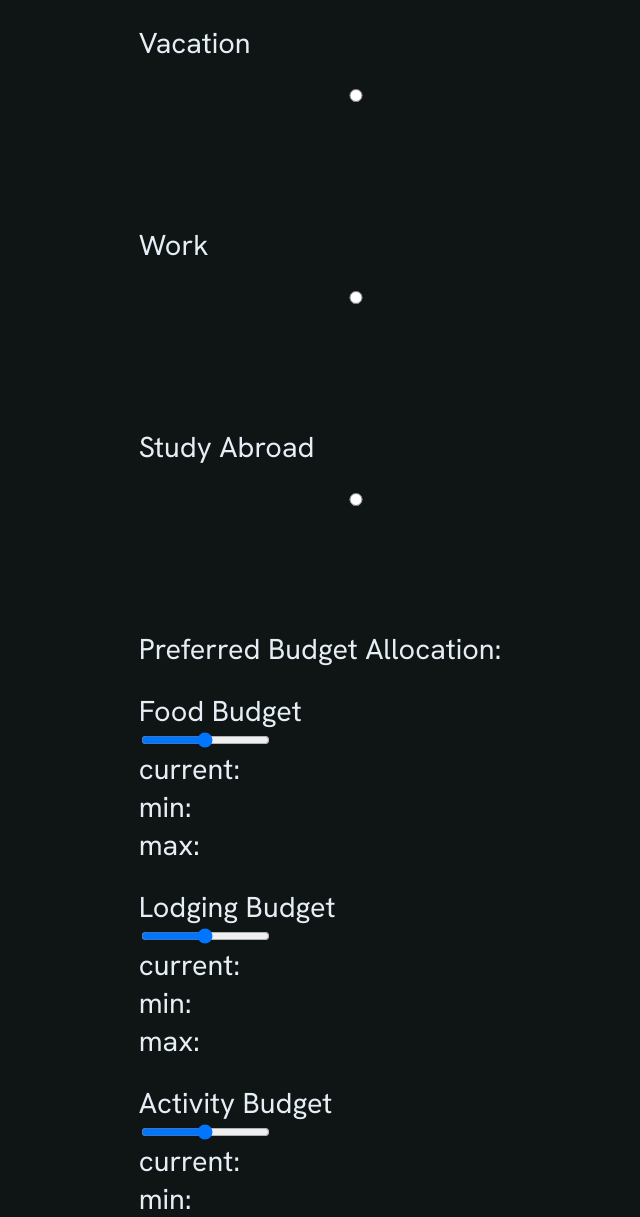
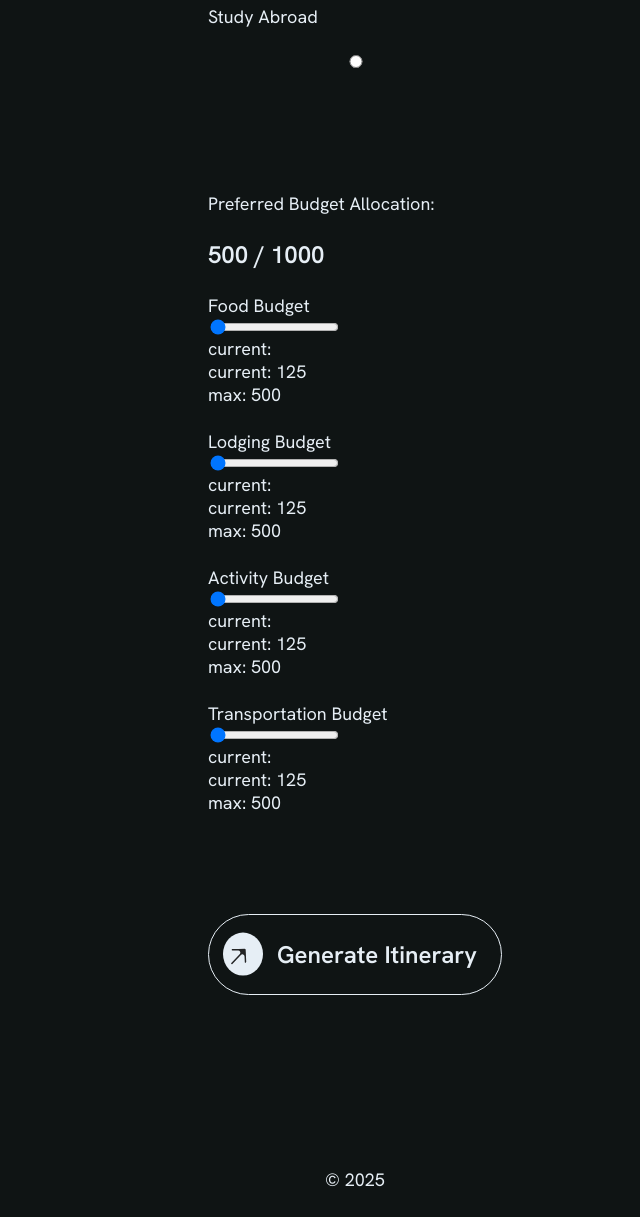
Before and after one commit to lahg1103/SeniorProject, a Flask app: page /questionnaire in a window 1280 px wide. Shown: the part 5240-6457 px from the top of the page, without its empty margins (285-925 px from the left). After the commit the page ends 6427 px from the top, so only its background shows below. Run offline with Flask 3, Linux system fonts and the light colour scheme.

Commit message:
Sliders have been linked, WIP

```diff
--- a/static/css/style.css
+++ b/static/css/style.css
@@ -22,11 +22,11 @@ h6 {
 }
 
 h1 {
-    font-size: clamp(1.75rem, 2vw, 5rem);
+    font-size: clamp(1.75rem, 2vmin, 5rem);
 }
 
 h2 {
-    font-size: clamp(1.20rem, 1.8vw, 3rem);
+    font-size: clamp(1.20rem, 1.8vmin, 3rem);
 }
 
 .voyage-header {
@@ -39,11 +39,11 @@ h2 {
 .subheader {
     font-family: 'Hanken Grotesk', sans-serif;
     font-weight: 600;
-    font-size: clamp(1.20rem, 3vw, 4rem);
+    font-size: clamp(1.20rem, 3vmin, 4rem);
 }
 
 .hero {
-    font-size: clamp(2.5rem, 6vw, 12rem);
+    font-size: clamp(2.5rem, 6vmin, 12rem);
 }
 
 em {
@@ -119,7 +119,7 @@ body {
 }
 
 body {
-    font-size: clamp(1.12rem, 2.25vw, 3rem);
+    font-size: clamp(1.12rem, 2.25vmin, 3rem);
     text-rendering: optimizeLegibility;
     font-family: 'Hanken Grotesk', sans-serif;
     font-style: normal;
@@ -267,7 +267,7 @@ nav ul {
 
 .nav-link {
     position: relative;
-    font-size: clamp(1.5rem, 3vw, 4rem);
+    font-size: clamp(1.5rem, 3vmin, 4rem);
 }
 
 .nav-link::after {
@@ -539,11 +539,11 @@ section {
 }
 
 .up-facing {
-    transform: rotate(-137deg);
+    transform: rotate(-137deg) translateY(-1vh) translateX(-0.15vmin);
 }
 
 .arrow {
-    width: clamp(1.20rem, 3vw, 4rem);
+    width: clamp(1.20rem, 2.5vmin, 4rem);
     height: auto;
     transition: 600ms ease-in-out;
     z-index: 5;
@@ -570,13 +570,12 @@ section {
 .arrow-wrapper::before {
     content: '';
     position: absolute;
-    top: 50%;
+    top: calc( 50% + 0.5vh);
     left: 50%;
     translate: -50% -50%;
     height: 200%;
     width: 200%;
     background-color: var(--mainLight);
-    padding: 1rem;
     border-radius: 100%;
     z-index: 0;
     transition: height 800ms ease-in-out,
@@ -709,7 +708,7 @@ button {
 }
 
 .itinerary-heading {
-    font-size: clamp(1.75rem, 3vw, 5rem);
+    font-size: clamp(1.75rem, 3vmin, 5rem);
 }
 
 .day-card {
--- a/static/javascript/form.js
+++ b/static/javascript/form.js
@@ -113,52 +113,84 @@ class FormValidation {
 class LinkedSliders {
     constructor(sliders, totalBudget) {
         this.sliders = sliders,
-        this.totalBudget = totalBudget,
-        this.sliderLength = sliders.length
+        this.slidersLength = sliders.length,
+        this.totalBudgetInput = totalBudget,
+        this.totalBudget = parseInt(totalBudget.value) || 1000,
+
+        this.init();
     }
 
-    budgetAllocationMinimum(totalBudget = 1000) {
-    return Math.floor(totalBudget / 8);
+    init() {
+        this.updateSliderLimits();
+        this.listenForBudget();
+        this.listenForSlider();
     }
-    budgetAllocationMaximum(totalBudget = 1000) {
-        return Math.floor(this.sliderLength * this.budgetAllocationMinimum(totalBudget));
+
+    updateSliderLimits() {
+        const min = Math.floor(this.totalBudget / 8);
+        const max = Math.floor(this.slidersLength * Math.floor(this.totalBudget / 8));
+
+        Object.values(this.sliders).forEach(slider=> {
+            slider.min = min;
+            slider.max = max;
+            slider.value = min;
+
+            parent = slider.parentElement;
+
+            parent.querySelector('.min').textContent = "min: " + min;
+            parent.querySelector('.max').textContent = "max: " + max;
+            parent.querySelector('.min').textContent = "current: " + slider.value;
+        });
+
+        this.updateTotal();
     }
 
     listenForBudget() {
-        this.totalBudget.addEventListener('change', ()=> {
-            Object.values(this.sliders).forEach(slider => {
-                slider.min = this.budgetAllocationMinimum(this.totalBudget.value);
-                slider.max = this.budgetAllocationMaximum(this.totalBudget.value);
+        this.totalBudgetInput.addEventListener('change', ()=> {
+            this.totalBudget = parseInt(this.totalBudgetInput.value);
+            this.updateSliderLimits();
+        });
+    }
 
-                slider.parentElement.querySelector('.min').textContent = slider.min;
-                slider.parentElement.querySelector('.max').textContent = slider.max;
-            })
-        });
-        return true;
+    listenForSlider() {
+        Object.values(this.sliders).forEach(slider=>{
+            slider.addEventListener('input', ()=> this.handleSliderInput(slider));
+        })
     }
-    listenForChange() {
-        // initialize the total by getting the minimum sum of all sliders.
-        let runningTotal = this.budgetAllocationMaximum(this.totalBudget.value);
 
+    handleSliderInput(changedSlider) {
+        const sliders = Object.values(this.sliders);
+        let runningTotal = sliders.reduce((sum, s) => sum + parseInt(s.value), 0);
+        const difference = runningTotal - this.totalBudget;
 
-        this.listenForBudget();
+        if(difference == 0) {
+            this.updateTotal();
+            return;
+        }
 
-        // whenever there is a change in the sliders, make sure to update the running total.
-        let sliderTotal = runningTotal;
-        // update sliderTotal whenever budget is updated.
-        if (this.listenForBudget()) sliderTotal = runningTotal;
-        Object.values(this.sliders).forEach(slider => {
-            slider.addEventListener('change', ()=>{
-                slider.parentElement.querySelector('.current').textContent = slider.value;
+        const otherSliders = sliders.filter(s => s !== changedSlider);
+        let remaining = difference;
 
-                console.log(typeof parseInt(slider.value));
-                console.log(typeof sliderTotal);
-                sliderTotal += parseInt((parseInt(slider.value) - this.budgetAllocationMinimum(this.totalBudget.value)));
-                console.log("running total: " + sliderTotal);
-            })
+        for (let slider of otherSliders) {
+            if (remaining === 0) break;
 
-        })
+            const oldValue = parseInt(slider.value);
+            let newValue = oldValue - Math.round(remaining / otherSliders.length);
 
+            newValue = Math.max(parseInt(slider.min), Math.min(parseInt(slider.max), newValue));
+
+            remaining -= (oldValue - newValue);
+            slider.value = newValue;
+            slider.parentElement.querySelector('.current').textContent = newValue;
+        }
+
+        this.updateTotal();
+    }
+
+    updateTotal() {
+        const sum = Object.values(this.sliders).reduce((acc, s) => acc + parseInt(s.value), 0);
+        const totalElement = document.getElementById('totalAllocated');
+        if (totalElement) totalElement.textContent = sum + ' / ' + this.totalBudget;
     }
 }
 
@@ -227,8 +259,6 @@ document.addEventListener('DOMContentLoaded', ()=> {
 
     const LinkSliders = new LinkedSliders(sliders, totalBudget);
 
-    LinkSliders.listenForChange();
-
     const typewritten = document.getElementsByClassName('typewrite');
     for (let t of typewritten) {
         let toRotate = t.getAttribute('data-type');
--- a/templates/questionnaire.html
+++ b/templates/questionnaire.html
@@ -32,6 +32,7 @@
             {% endif %}
         {% endfor %}
         <label class="input-container"> Preferred Budget Allocation:
+            <h2 class="subheader" id="totalAllocated"></h2>
             <div class="slide-container">
                 <p>Food Budget</p>
                 <input type="range" class="slider" id="foodBudget">
```
